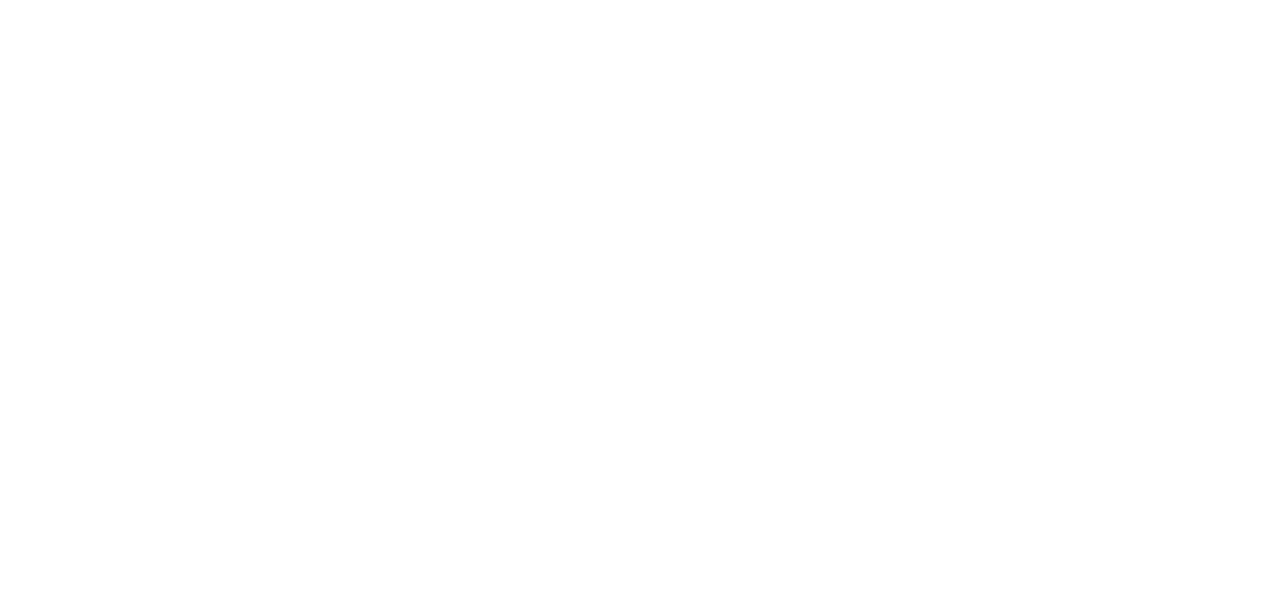
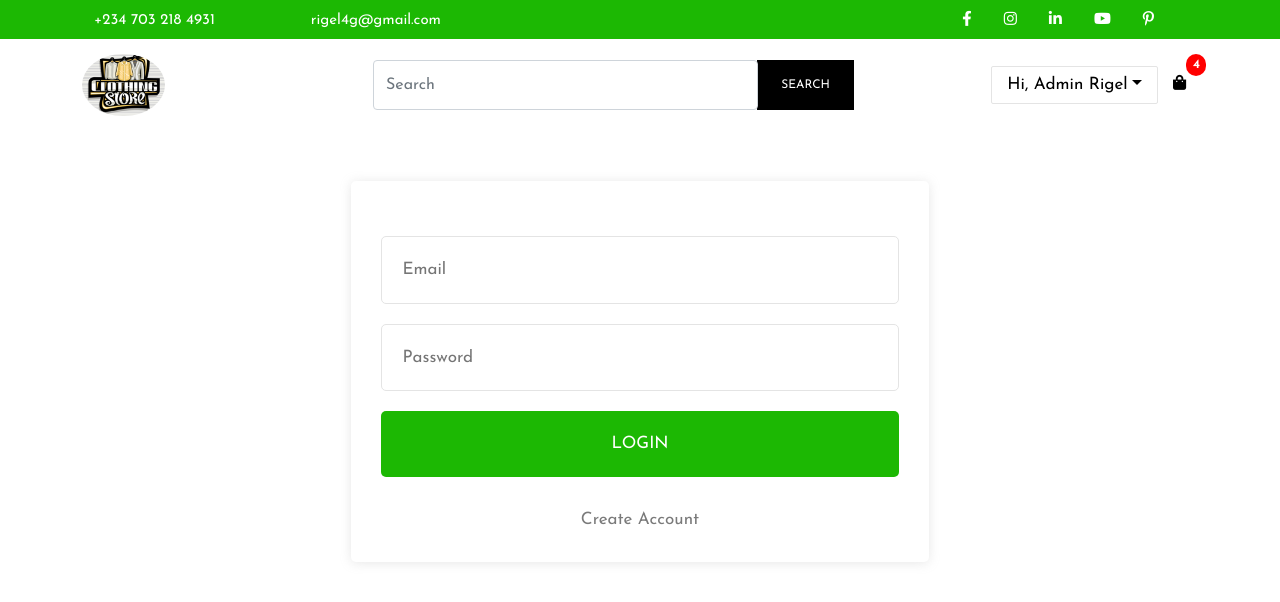
Before and after one commit to d-rigel/shopping_store, a React (Create React App) app: page /login in a window 1280 px wide. Shown: the top 602 px of the page. Built offline with nearby package versions, Linux system fonts and the light colour scheme.

Commit message:
login component done!

```diff
--- a/src/App.js
+++ b/src/App.js
@@ -1,9 +1,9 @@
 import "./App.css";
 import "./responsive.css";
-
 import { HomeScreen } from "./screens/HomeScreen";
 import { BrowserRouter as Router, Switch, Route } from "react-router-dom";
 import { SingleProduct } from "./screens/SingleProduct";
+import { Login } from "./screens/Login";
 
 function App() {
   return (
@@ -11,6 +11,7 @@ function App() {
       <Switch>
         <Route path="/" component={HomeScreen} exact />
         <Route path="/products/:id" component={SingleProduct} />
+        <Route path="/login" component={Login} />
       </Switch>
     </Router>
   );
--- a/src/screens/HomeScreen.js
+++ b/src/screens/HomeScreen.js
@@ -6,6 +6,7 @@ import { ContactInfo } from "../components/homeComponents/ContactInfo";
 import { Footer } from "../components/footer/Footer";
 
 export const HomeScreen = () => {
+  window.scrollTo(0, 0);
   return (
     <div>
       <Header />
--- /dev/null
+++ b/src/screens/Login.js
@@ -0,0 +1,22 @@
+import React from "react";
+import { Link } from "react-router-dom";
+import { Header } from "../components/header/Header";
+
+export const Login = () => {
+  window.scrollTo(0, 0);
+  return (
+    <>
+      <Header />
+      <div className="container d-flex flex-column justify-content-center align-items-center login-center">
+        <form className="Login">
+          <input type="email" placeholder="Email" />
+          <input type="password" placeholder="Password" />
+          <button type="submit">Login</button>
+          <p>
+            <Link to={"/register"}>Create Account</Link>
+          </p>
+        </form>
+      </div>
+    </>
+  );
+};
```
